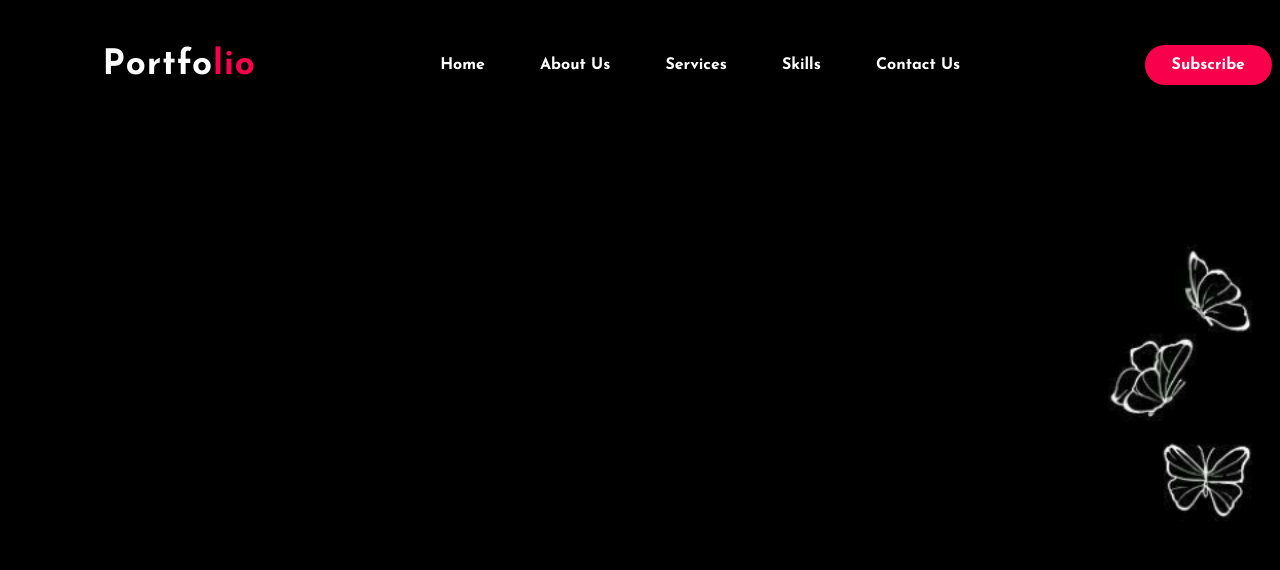
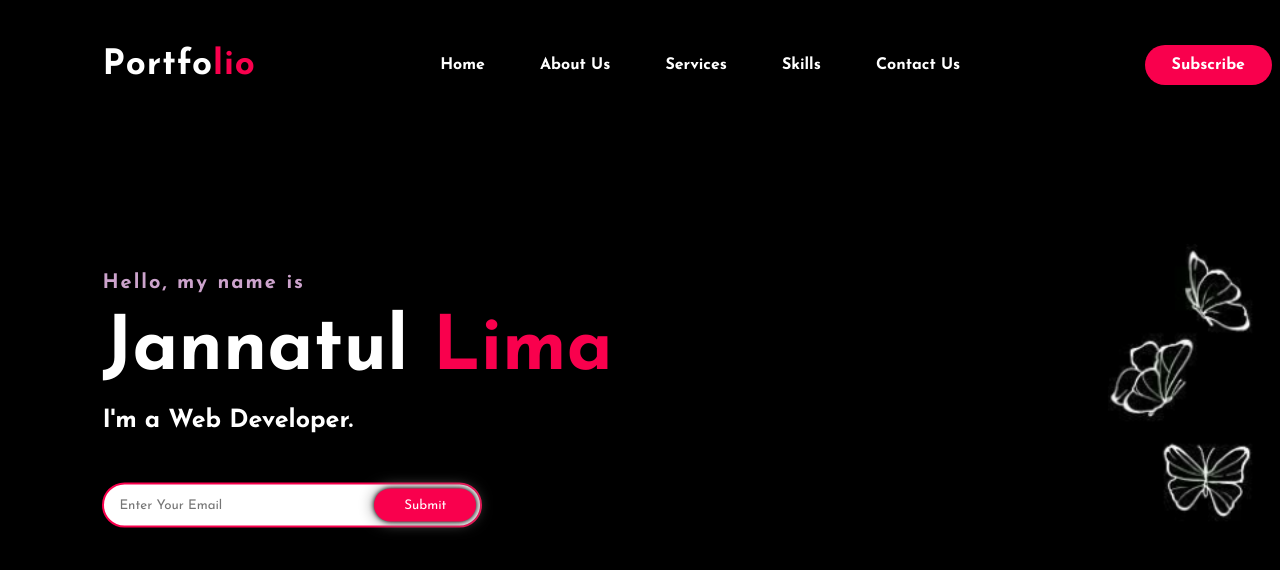
Before and after one commit to JannatulLima9575/My-Portfolio, a plain HTML site: page index.html in a window 1280 px wide. Drawn offline with Linux system fonts and the light colour scheme.

Commit message:
added banner section

```diff
--- a/css/style.css
+++ b/css/style.css
@@ -58,3 +58,52 @@ nav ul li a:hover {
 .btn:hover {
     transform: scale(1.2);
 }
+
+/* Banner section  */
+.content {
+    position: absolute;
+    top: 50%;
+    left: 8%;
+    transform: translateY(-50%);
+}
+h1 {
+    color: white;
+    margin: 20px 0px 20px;
+    font-size: 75px;
+}
+h3 {
+    color: white;
+    font-size: 25px;
+    margin-bottom: 50px;
+}
+h4 {
+    color: #fcfc;
+    letter-spacing: 2px;
+    font-size: 20px;
+}
+.newslatter form {
+    width: 380px;
+    max-width: 100%;
+    position: relative;
+}
+.newslatter form input:first-child {
+    display: inline-block;
+    width: 100%;
+    padding: 14px 130px 14px 15px;
+    border: 2px solid #f9004d;
+    outline: none;
+    border-radius: 30px;
+}
+.newslatter form input:last-child {
+    position: absolute;
+    display: inline-block;
+    outline: none;
+    border: none;
+    padding: 10px 30px;
+    border-radius: 30px;
+    background-color: #f9004d;
+    color: white;
+    box-shadow: 0px 0px 5px #000, 0px 0px 15px #858585;
+    top: 6px;
+    right: 6px;
+}
--- a/index.html
+++ b/index.html
@@ -24,6 +24,19 @@
             </ul>
             <a href="#" class="btn">Subscribe</a>
         </nav>
+
+        <!-- Banner section  -->
+        <div class="content">
+            <h4>Hello, my name is</h4>
+            <h1>Jannatul <span>Lima</span></h1>
+            <h3>I'm a Web Developer.</h3>
+            <div class="newslatter">
+                <form>
+                    <input type="email" name="email" id="mail" placeholder="Enter Your Email">
+                    <input type="submit" name="submit" id="lets start">
+                </form>
+            </div>
+        </div>
      </div>
 </body>
 </html>
```
